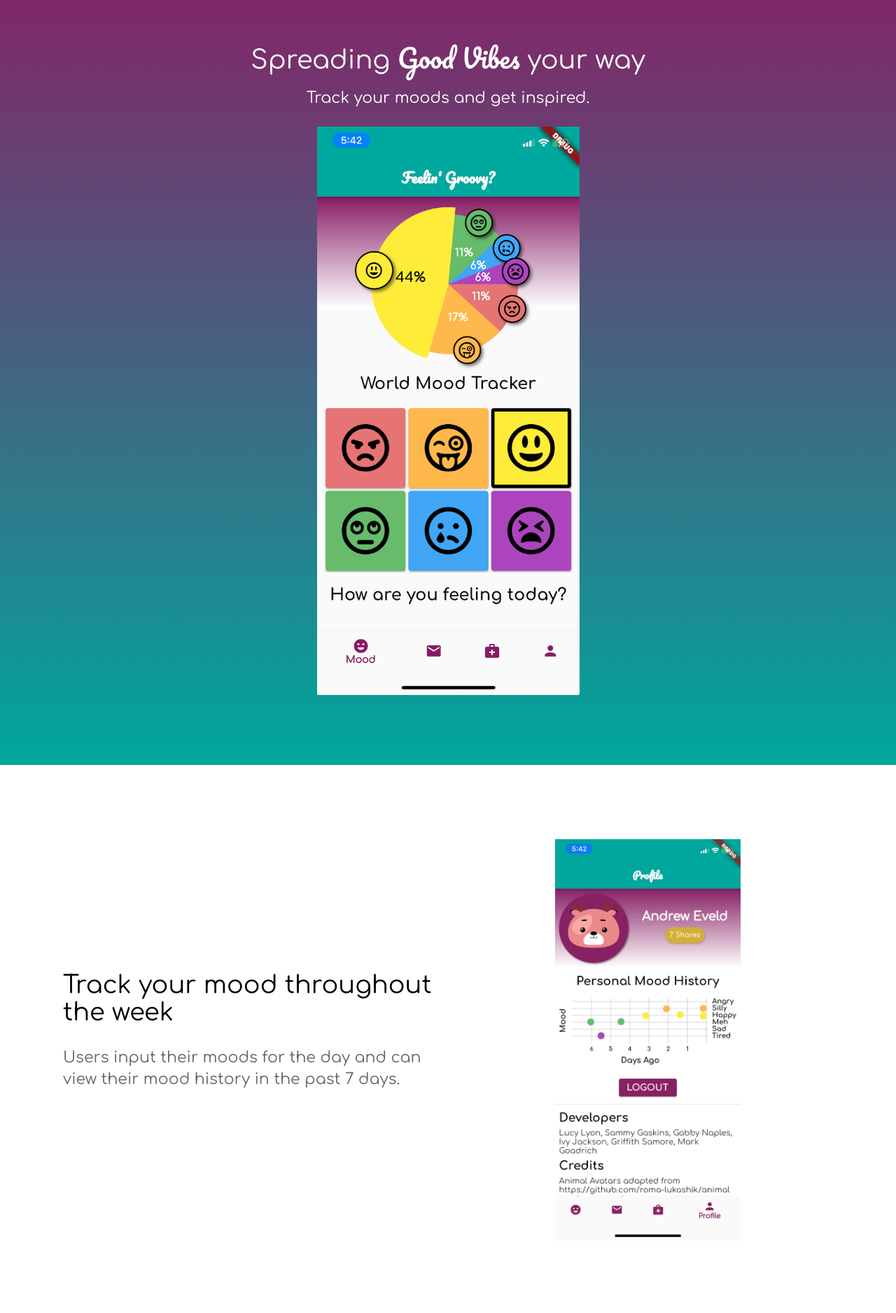
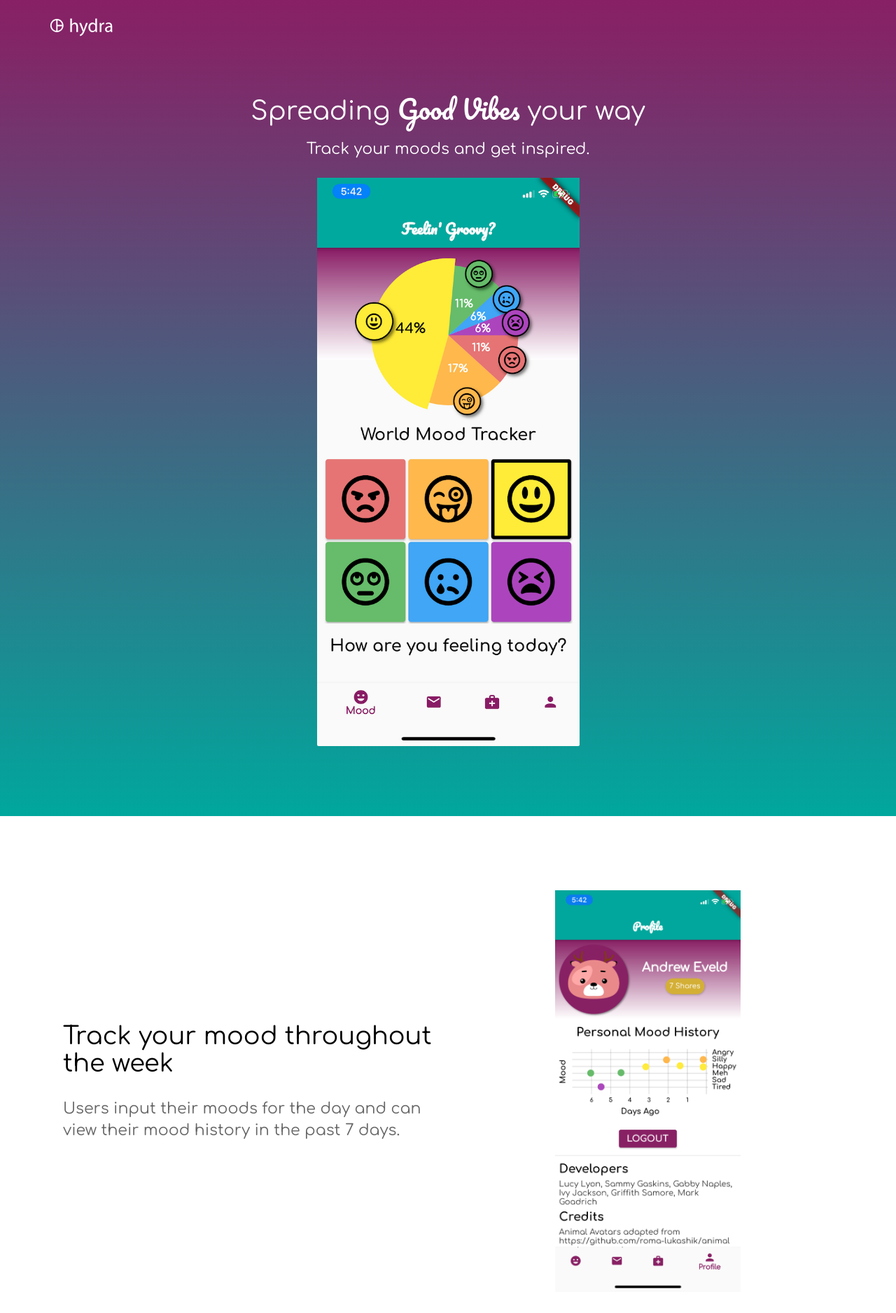
Before and after one commit to DiscoTrayStudios/good-vibes, a Jekyll site: the page built from index.html, in a window 1280 px wide. Shown: the top 1876 px of the page at 70% size. Built offline with Jekyll 4.4.1, drawn with Linux system fonts in a browser that asks for light colours; the list of posts is cut into pages by our own code.

Commit message:
Adding header back for disco tray logo

```diff
--- a/_layouts/default.html
+++ b/_layouts/default.html
@@ -21,6 +21,12 @@
 		{% endif %}
 	</head>
 	<body>
+		<header>
+			<div class="container">
+				<div class="company-name"><a href="{{ site.baseurl }}/"><img src="{{ site.baseurl }}/images/logo.svg" alt="Hydra Logo" width="95" height="33" /></a></div>
+				{% include navigation.html %}
+			</div>
+		</header>
 		{{ content }}
 		<footer>
 			<div class="container">
```
